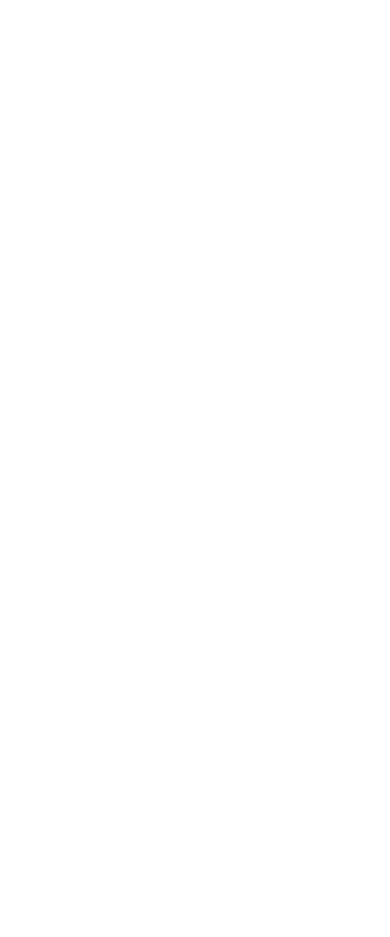
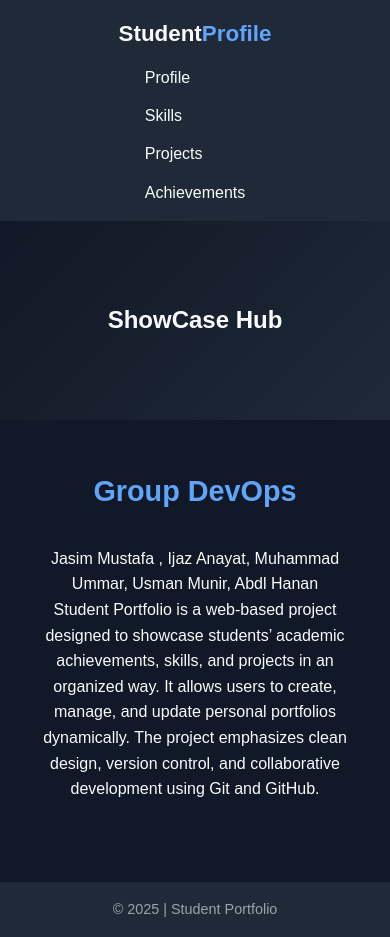
Before and after one commit to Honeyop007/Student_Portfolio, a plain HTML site: page src/index.html in a window 390 px wide. Before the commit the page ends 844 px from the top, so only its background shows below. Drawn offline with Linux system fonts and the light colour scheme.

Commit message:
add index.html and link to remaining fies

```diff
--- a/src/index.html
+++ b/src/index.html
@@ -1,11 +1,44 @@
 <!DOCTYPE html>
 <html lang="en">
 <head>
-    <meta charset="UTF-8">
-    <meta name="viewport" content="width=device-width, initial-scale=1.0">
-    <title>Home</title>
+  <meta charset="UTF-8" />
+  <meta name="viewport" content="width=device-width, initial-scale=1.0" />
+  <title>Student Profile</title>
+  <link rel="stylesheet" href="../styles/styles.css" />
 </head>
 <body>
 
+  <header>
+    <nav class="navbar">
+      <h1 class="logo">Student<span>Profile</span></h1>
+      <ul class="nav-links">
+        <li><a href="./profile.html">Profile</a></li>
+        <li><a href="./skills.html">Skills</a></li>
+        <li><a href="./projects.html">Projects</a></li>
+        <li><a href="./achievements.html">Achievements</a></li>
+      </ul>
+    </nav>
+  </header>
+
+
+  <section id="about" class="hero">
+      <div class="hero-content">
+        <h1>ShowCase Hub</h1>
+    </div>
+  </section>
+
+
+  <section id="education" class="education-section">
+    <h2>Group DevOps</h2>
+    <p>Jasim Mustafa , Ijaz Anayat, Muhammad Ummar, Usman Munir, Abdl Hanan</p>
+    <div class="education-cards">
+       <p> Student Portfolio is a web-based project designed to showcase students’ academic achievements, skills, and projects in an organized way. It allows users to create, manage, and update personal portfolios dynamically. The project emphasizes clean design, version control, and collaborative development using Git and GitHub.</p>
+    </div>
+  </section>
+
+
+  <footer>
+    <p>© 2025 | Student Portfolio</p>
+  </footer>
 </body>
 </html>
--- a/styles/styles.css
+++ b/styles/styles.css
@@ -2,3 +2,192 @@
     margin: 0px;
     padding: 0px;
 }
+:root {
+  --background: #111827;
+  --card: #1F2937;
+  --accent: #60A5FA;
+  --text: #F9FAFB;
+}
+
+
+* {
+  margin: 0;
+  padding: 0;
+  box-sizing: border-box;
+  font-family: 'Poppins', sans-serif;
+}
+
+body {
+  background-color: var(--background);
+  color: var(--text);
+  line-height: 1.6;
+}
+
+/* Navbar */
+.navbar {
+  display: flex;
+  justify-content: space-between;
+  align-items: center;
+  background-color: var(--card);
+  padding: 1rem 2rem;
+  box-shadow: 0 2px 10px rgba(0, 0, 0, 0.3);
+}
+
+.logo {
+  font-size: 1.4rem;
+  font-weight: 600;
+  color: var(--text);
+}
+
+.logo span {
+  color: var(--accent);
+}
+
+.nav-links {
+  list-style: none;
+  display: flex;
+  gap: 1.5rem;
+}
+
+.nav-links a {
+  color: var(--text);
+  text-decoration: none;
+  transition: color 0.3s;
+}
+
+.nav-links a:hover {
+  color: var(--accent);
+}
+
+
+.hero {
+  display: flex;
+  justify-content: center;
+  align-items: center;
+  padding: 4rem 2rem;
+  text-align: center;
+  background: linear-gradient(135deg, var(--background), var(--card));
+}
+
+.hero-content {
+  display: flex;
+  flex-direction: column;
+  align-items: center;
+  max-width: 700px;
+}
+
+.profile-img {
+  width: 150px;
+  height: 150px;
+  border-radius: 50%;
+  border: 4px solid var(--accent);
+  margin-bottom: 20px;
+  object-fit: cover;
+}
+
+.info h2 {
+  font-size: 2rem;
+  color: var(--accent);
+  margin-bottom: 0.3rem;
+}
+
+.info h4 {
+  font-weight: 400;
+  color: #9CA3AF;
+  margin-bottom: 1rem;
+}
+
+.info p {
+  color: var(--text);
+  font-size: 1rem;
+  max-width: 600px;
+}
+
+
+.education-section {
+  padding: 3rem 2rem;
+  text-align: center;
+  background-color: var(--background);
+}
+
+.education-section h2 {
+  font-size: 1.8rem;
+  color: var(--accent);
+  margin-bottom: 2rem;
+  position: relative;
+}
+
+.education-cards {
+  display: flex;
+  flex-wrap: wrap;
+  justify-content: center;
+  gap: 1.5rem;
+}
+
+.edu-card {
+  background-color: var(--card);
+  border: 1px solid rgba(255, 255, 255, 0.1);
+  border-radius: 12px;
+  padding: 1.5rem;
+  width: 280px;
+  transition: transform 0.3s ease, box-shadow 0.3s ease;
+}
+
+.edu-card:hover {
+  transform: translateY(-5px);
+  box-shadow: 0 0 15px rgba(96, 165, 250, 0.3);
+}
+
+.edu-card h3 {
+  color: var(--accent);
+  margin-bottom: 0.5rem;
+}
+
+.edu-card p {
+  color: #d1d5db;
+  font-size: 0.95rem;
+}
+
+/* Footer */
+footer {
+  text-align: center;
+  padding: 1rem 0;
+  background-color: var(--card);
+  color: #9CA3AF;
+  margin-top: 2rem;
+  font-size: 0.9rem;
+}
+
+/* Media Query */
+@media (max-width: 768px) {
+  .navbar {
+    flex-direction: column;
+    gap: 0.8rem;
+  }
+
+  .nav-links {
+    flex-direction: column;
+    gap: 0.8rem;
+  }
+
+  .hero-content {
+    padding: 1rem;
+  }
+
+  .info h2 {
+    font-size: 1.6rem;
+  }
+
+  .info p {
+    font-size: 0.9rem;
+  }
+
+  .education-cards {
+    flex-direction: column;
+    align-items: center;
+  }
+
+  .edu-card {
+    width: 90%;
+  }
+}
```
